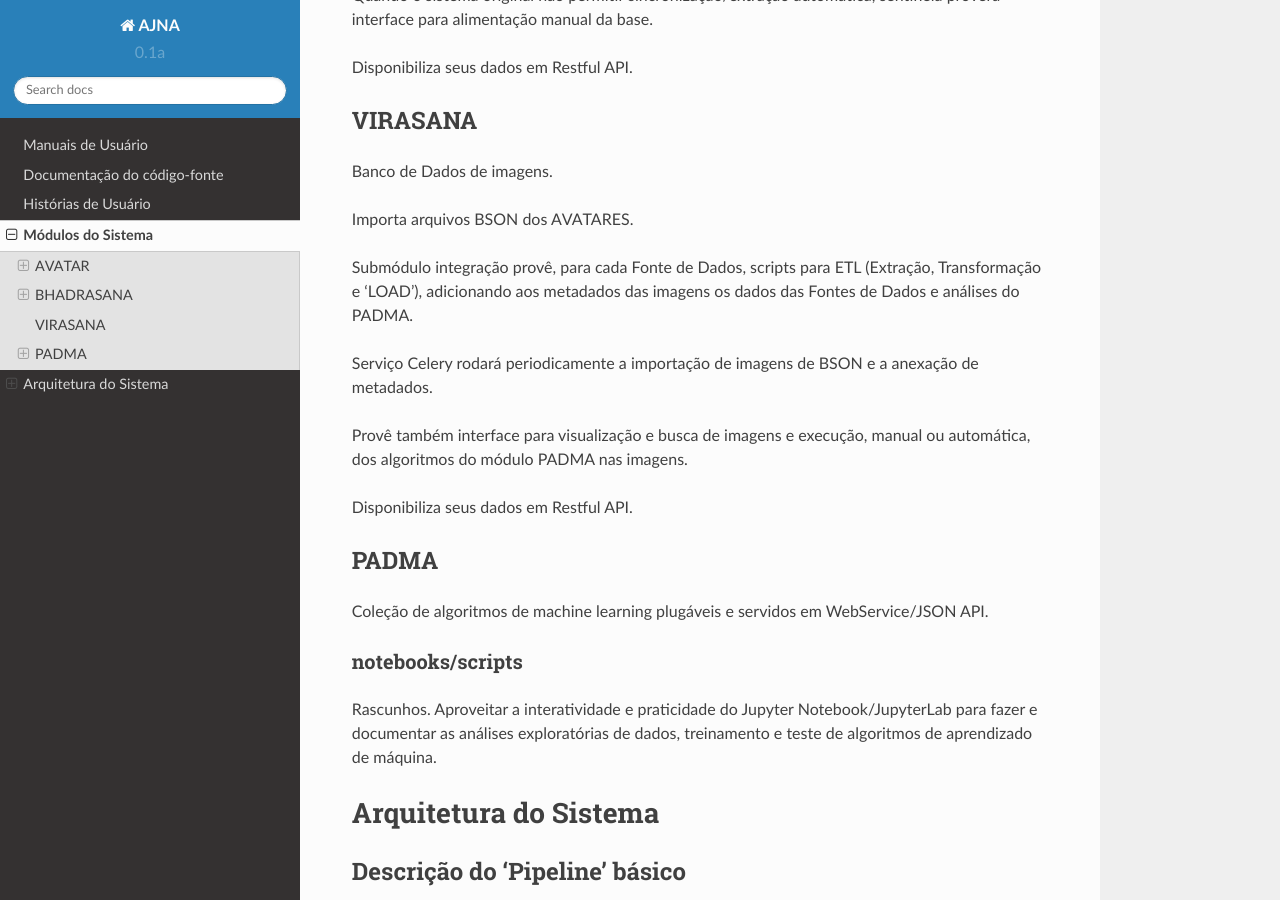
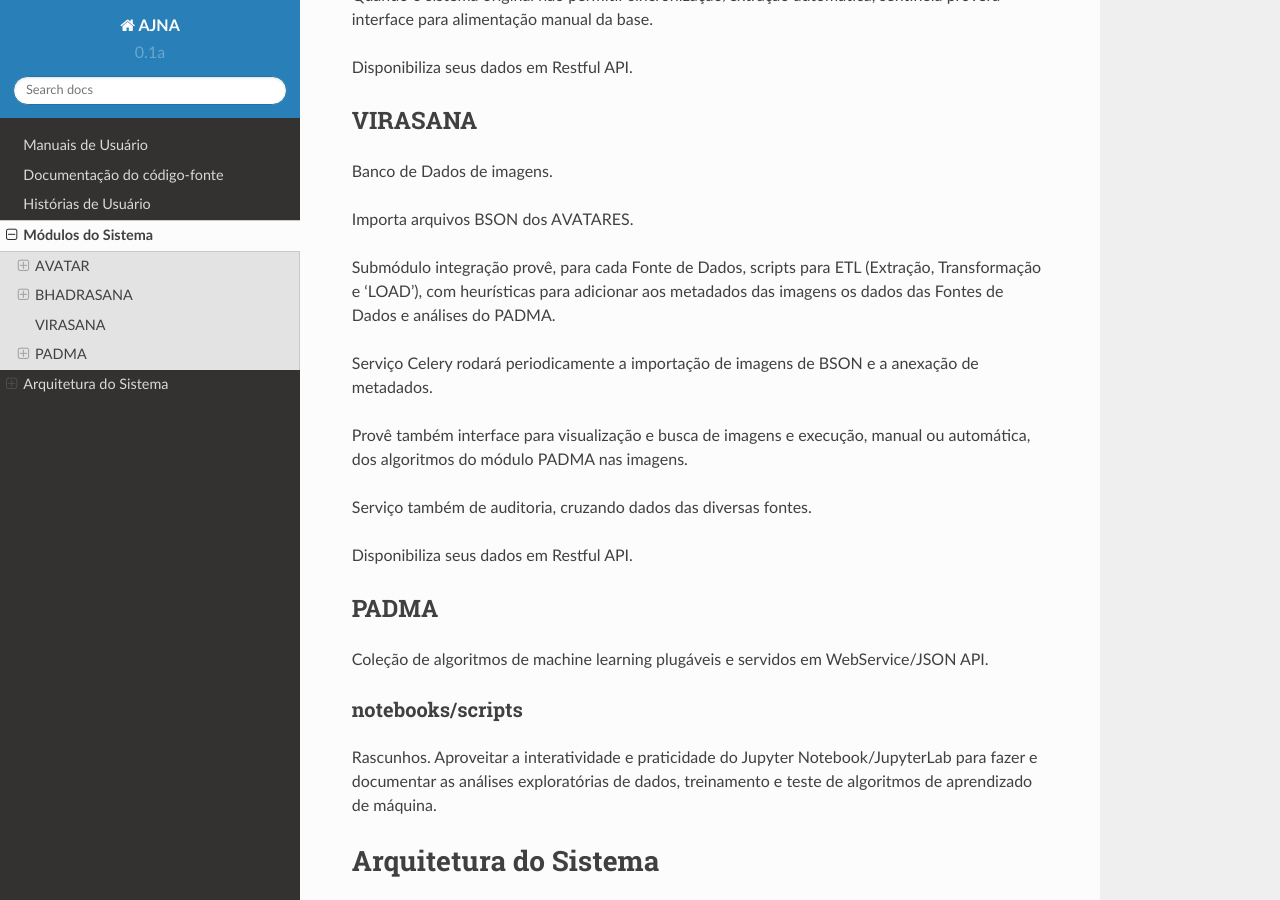
Before and after one commit to IvanBrasilico/ajna_docs, a Sphinx documentation site: the page built from docs/Arquitetura.rst, in a window 1280 px wide and 900 px high, scrolled down 1792 px. Built offline with Sphinx 7.4.7 and the Read the Docs theme 2.0.0, drawn with Linux system fonts in a browser that asks for light colours; formulas are drawn with MathJax 3.

Commit message:
apresentação

```diff
--- a/docs/Arquitetura.rst
+++ b/docs/Arquitetura.rst
@@ -70,13 +70,15 @@
 
 Importa arquivos BSON dos AVATARES.
 
-Submódulo integração provê, para cada Fonte de Dados, scripts para ETL (Extração, Transformação e 'LOAD'), adicionando
-aos metadados das imagens os dados das Fontes de Dados e análises do PADMA.
+Submódulo integração provê, para cada Fonte de Dados, scripts para ETL (Extração, Transformação e 'LOAD'),
+com heurísticas para adicionar aos metadados das imagens os dados das Fontes de Dados e análises do PADMA.
 
 Serviço Celery rodará periodicamente a importação de imagens de BSON e a anexação de metadados.
 
 Provê também interface para visualização e busca de imagens e execução,
 manual ou automática, dos algoritmos do módulo PADMA nas imagens.
+
+Serviço também de auditoria, cruzando dados das diversas fontes.
 
 Disponibiliza seus dados em Restful API.
 
```
Also changed, not shown: 5 other files.
